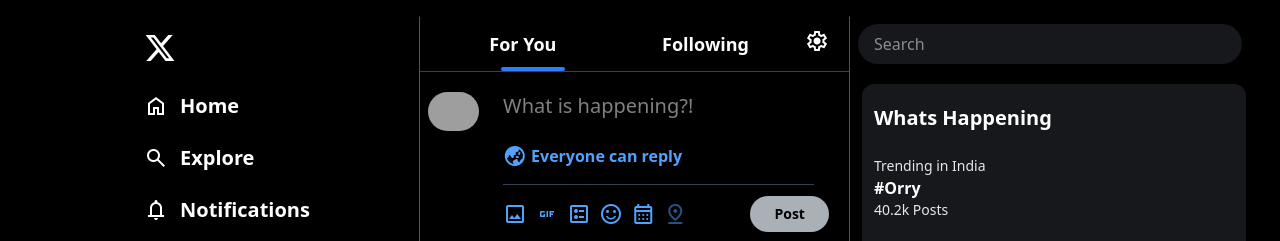
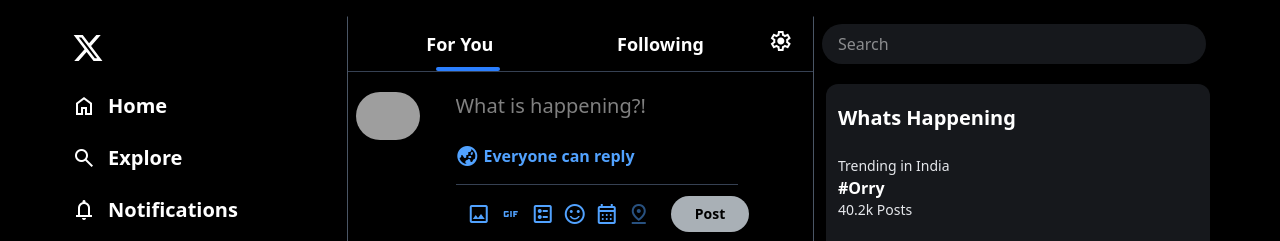
Before and after one commit to FaijanShekh06/Twitter-Clone, a website: page src/index.html in a window 1280 px wide. Shown: the top 241 px of the page. Drawn offline with nearby package versions, Linux system fonts and the light colour scheme; grey boxes are pictures that could not be loaded.

Commit message:
Twitter Clone Design Using Tailwind CSS

```diff
--- a/src/index.html
+++ b/src/index.html
@@ -13,7 +13,7 @@
 
 <body class=" bg-black text-white">
   <div class="flex md:container mx-auto my-4">
-    <div class="first w-16 md:w-[70%] pl-20 ">
+    <div class="first w-16 md:w-[60%] md:pl-2">
 
       <div class="sidebar flex md:items-end  flex-col sticky top-0">
         <div class="logo invert my-4 self-start mx-2 md:mx-16">
@@ -107,7 +107,7 @@
 
 
     </div>
-    <div class="second w-full border-[1px] border-x-gray-600 border-y-black ">
+    <div class="second w-full border-[1px] border-x-gray-600 border-y-black">
       <div class="top flex p-3 sticky top-0 backdrop-blur-sm bg-black/50 items-center justify-between">
         <div class="absolute w-16 h-1 rounded-full bg-blue-500 bottom-0 left-[19%] z-10"></div>
         <div class="left bg-red-3001 w-1/2 flex justify-center font-bold text-lg">For You</div>
@@ -123,7 +123,7 @@
           <img class="rounded-full" src="https://pbs.twimg.com/profile_images/1941378702408880128/sE8qASsE_bigger.jpg"
             alt="">
         </div>
-        <div class="w-full">
+        <div class="w-full sm:w-[70%] pr-3 md:pr-0 pl-0 md:pl-3">
           <input class="w-full h-7 my-2 text-xl bg-black outline-none text-white" type="text"
             placeholder="What is happening?!">
           <div class="text-blue-400 flex items-center gap-1 w-full my-4">
@@ -133,7 +133,7 @@
             <span class="font-bold">Everyone can reply</span>
           </div>
           <div class="w-[90%] h-[0.2px] bg-gray-700 my-3"></div>
-          <div class="flex justify-between">
+          <div class="flex justify-between sm:justify-end">
 
             <div class="blueicons flex gap-2 text-blue-400 items-center">
               <span class="material-symbols-outlined cursor-pointer">
```
Also changed, not shown: src/output.css.
